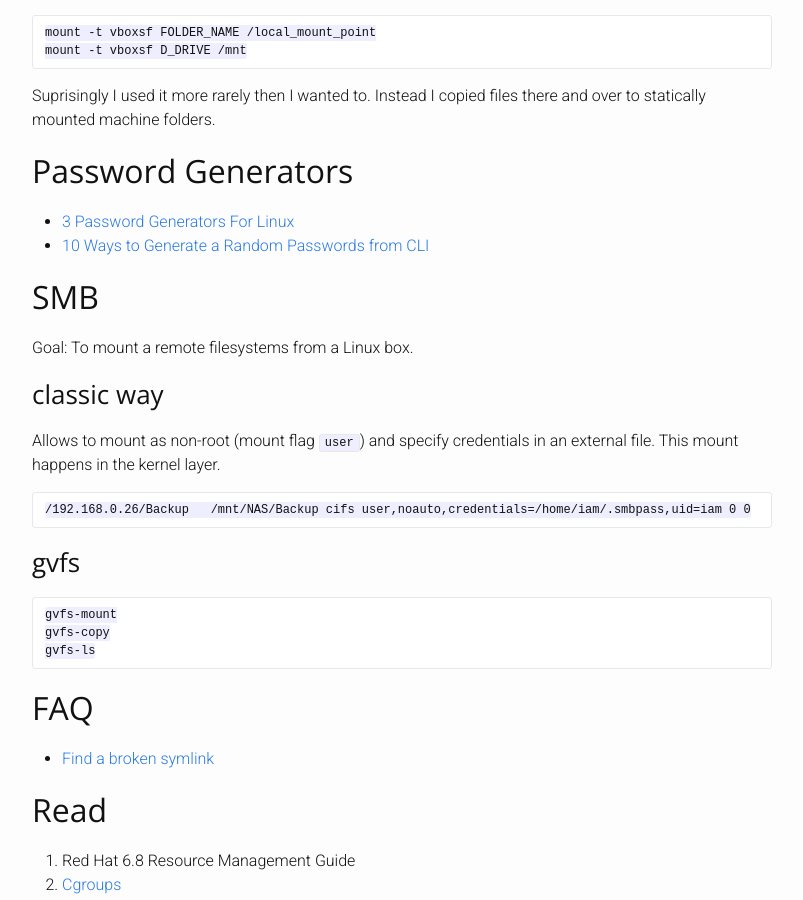
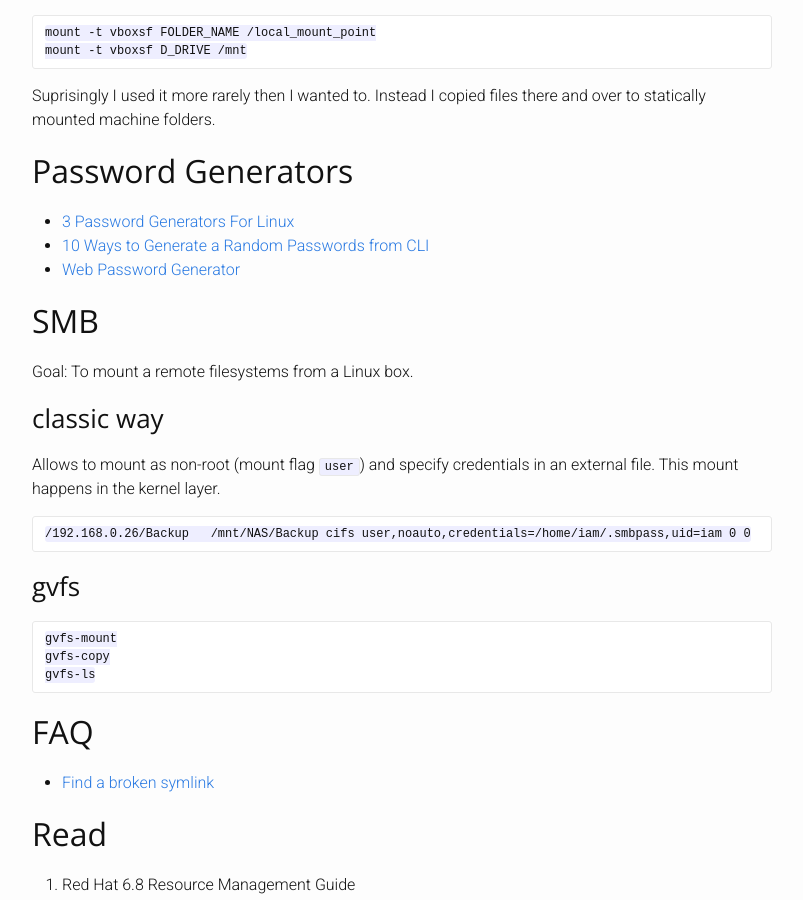
Before and after one commit to jkedra/jkedra.github.io, a Jekyll site: the page built from _posts/2015/2015-06-17-linux.md, in a window 1280 px wide and 900 px high, scrolled down 1928 px. Shown: the whole window, without its empty margins (238-1041 px from the left). Built offline with Jekyll 4.4.1, drawn with Linux system fonts in a browser that asks for light colours.

Commit message:
web password generator

```diff
--- a/_posts/2015/2015-06-17-linux.md
+++ b/_posts/2015/2015-06-17-linux.md
@@ -100,8 +100,10 @@ Suprisingly I used it more rarely then I wanted to. Instead I copied files there
 statically mounted machine folders.
 
 ## Password Generators
+
 * [3 Password Generators For Linux][3pwdgen]
 * [10 Ways to Generate a Random Passwords from CLI][10wayspwdcli]
+* [Web Password Generator](http://passwordsgenerator.net/plus/)
 
 [3pwdgen]: https://www.maketecheasier.com/password-generators-for-linux/
 [10wayspwdcli]: http://www.howtogeek.com/howto/30184/10-ways-to-generate-a-random-password-from-the-command-line/
```
